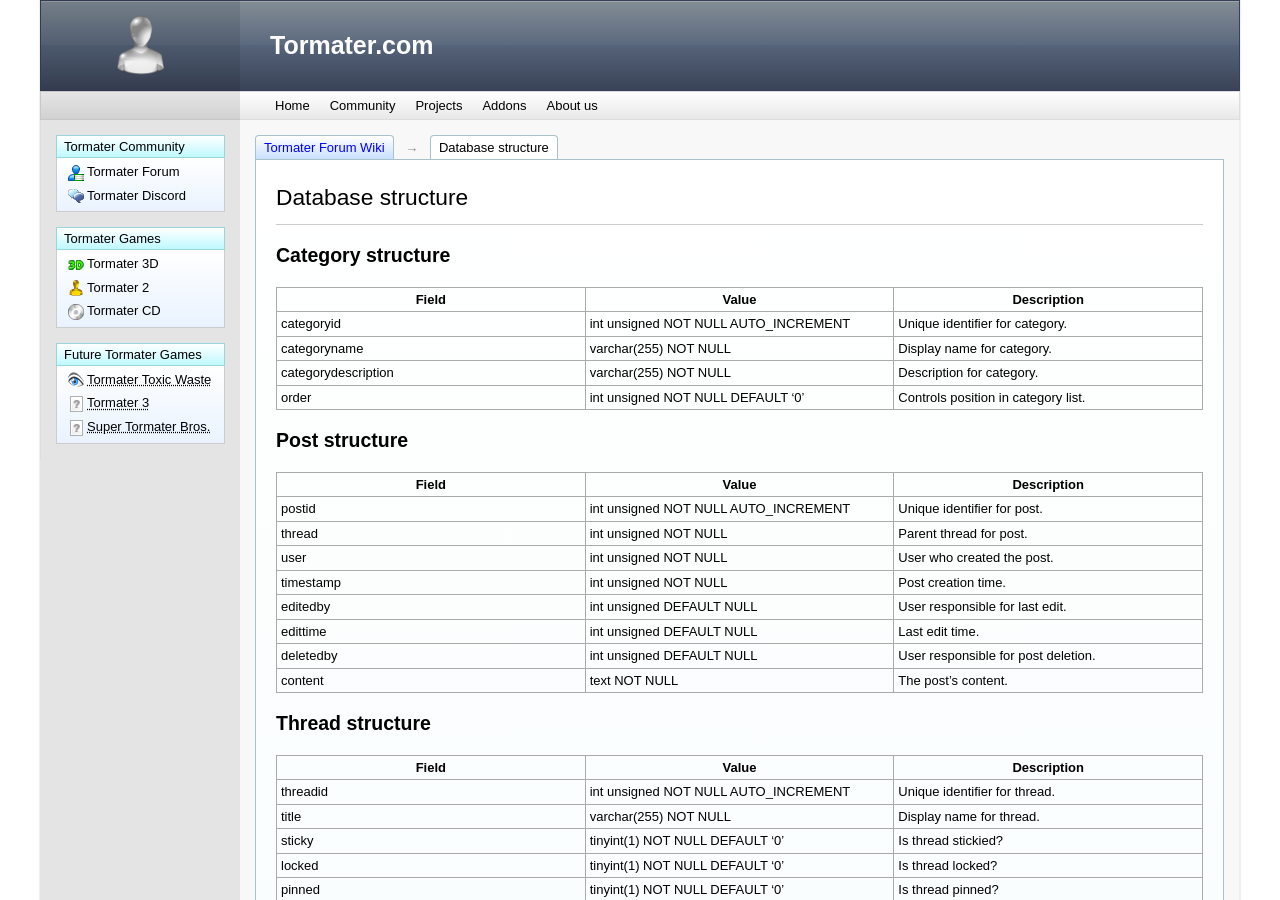
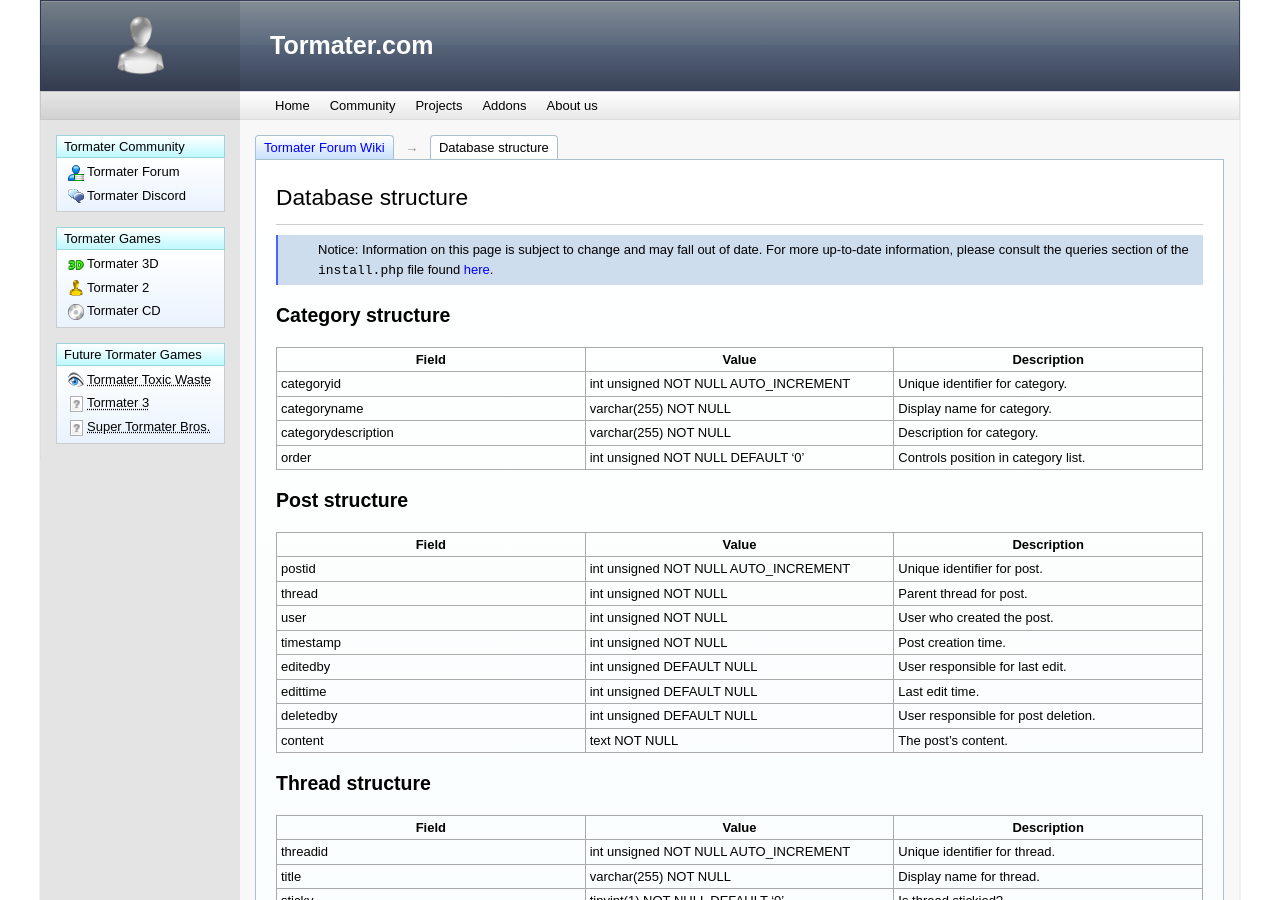
Before and after one commit to tormater/tormater.github.io, a Jekyll site: the page built from wiki/tormater-forum/Database-structure.md, in a window 1280 px wide and 900 px high. Built offline with Jekyll 4.4.1, drawn with Linux system fonts in a browser that asks for light colours.

Commit message:
Update Database-structure.md

```diff
--- a/wiki/tormater-forum/Database-structure.md
+++ b/wiki/tormater-forum/Database-structure.md
@@ -1,6 +1,8 @@
 ---
 title: Database structure
 ---
+
+> Notice: Information on this page is subject to change and may fall out of date. For more up-to-date information, please consult the queries section of the `install.php` file found [here](https://github.com/tormater/tormater-forum/blob/main/install/install.php#L96).
 
 ## Category structure
 
```
